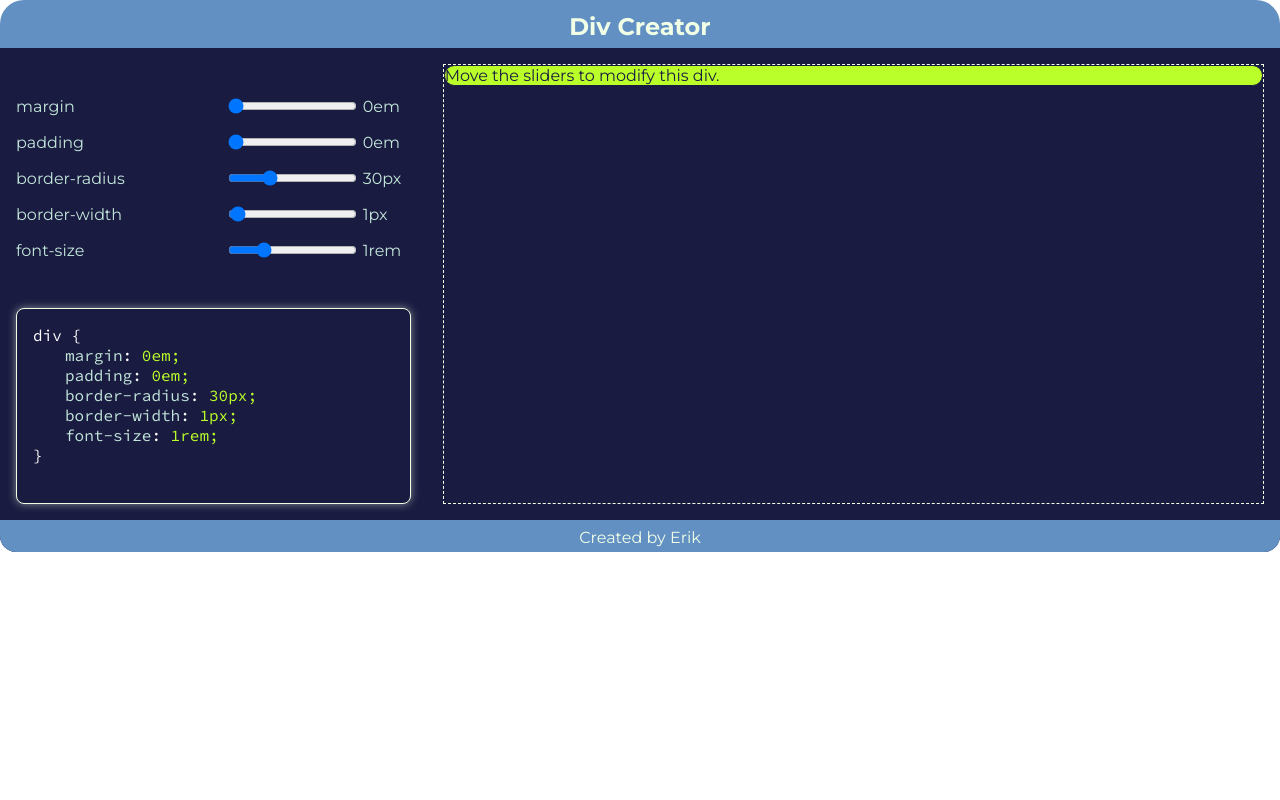
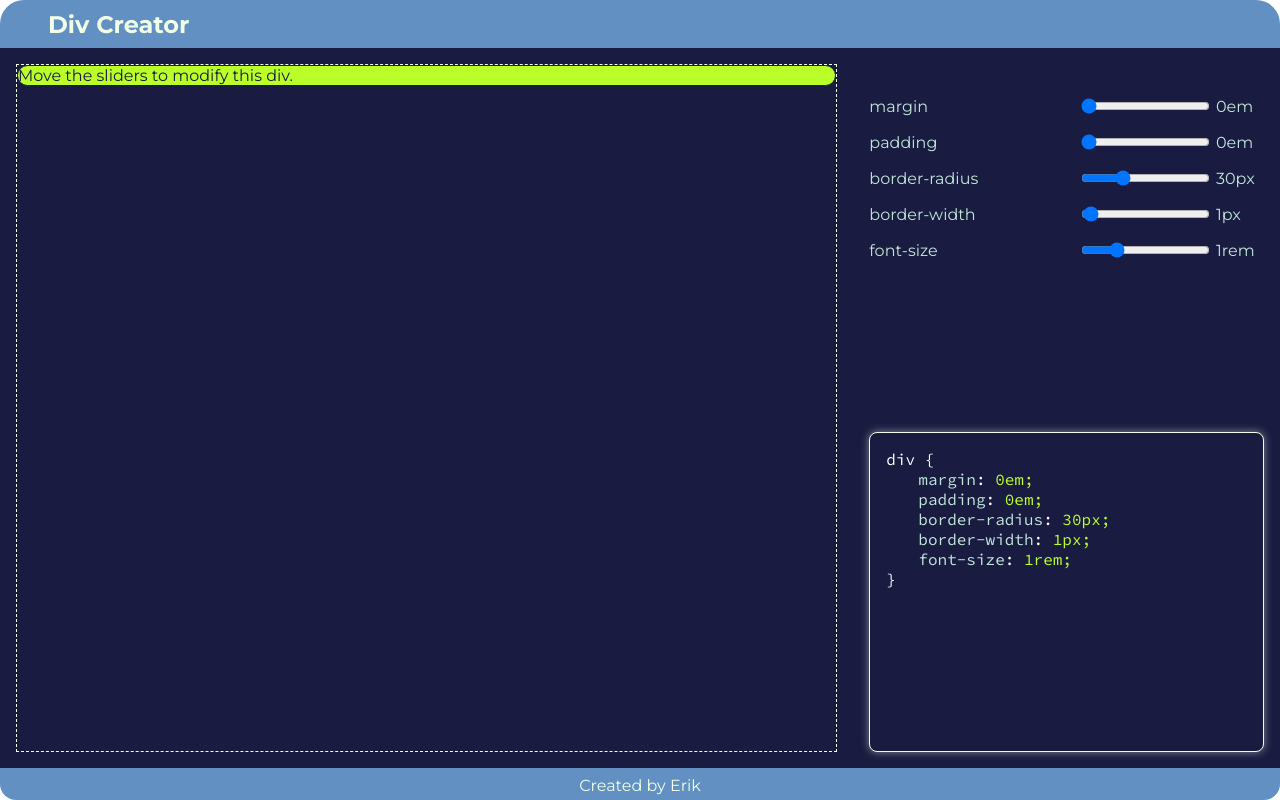
Before and after one commit to neutral-design/CardCreator, a React (Vite) app: page / in a window 1280 px wide. Built offline with nearby package versions, Linux system fonts and the light colour scheme.

Commit message:
layout changes, started settings component

```diff
--- a/src/App.css
+++ b/src/App.css
@@ -32,12 +32,28 @@ p {
   margin: 0;
 }
 header {
+  display: flex;
+  align-items: center;
   border-radius: 1em 1em 0 0;
   font-size: 1.5rem;
   font-weight: 700;
-  padding: 0.5em;
+
 
   border: none;
+}
+
+header > button {
+  border: none;
+  margin: 0 1em 0 auto;
+  font-family: 'Montserrat', sans-serif;
+  background-color: #1A1B41;
+  color: #F1FFE7;
+  padding: .5em 1em;
+  font-size: 1rem;
+  cursor: pointer;
+  border-radius: .25em;
+  text-align: center;
+  vertical-align: middle;
 }
 
 footer {
@@ -48,8 +64,8 @@ footer {
   padding-top: 1em;
   background-color: #1A1B41;
   width: 100%;
-  border-radius: 0 0  1em 1em;
-
+  /* border-radius: 0 0  1em 1em; */
+  min-height: calc(100vh - 5rem);
 
 }
 
@@ -140,18 +156,20 @@ footer {
     grid-column: 1 / 4;
   }
   .card-container {
-    grid-column: 2 / 4;
+    grid-column: 1 / 3;
     grid-row: 1 / 3;
+    height: calc(100vh - 3rem - 2em - 2em);
+    overflow: hidden;
   }
 
   .code-container {
-    grid-column: 1 / 2;
+    grid-column: 3 / 4;
     grid-row: 2 / 3;
 
 
   }
   .sliders {
-    grid-column: 1 / 2;
+    grid-column: 3 / 4;
     grid-row: 1 / 2;
   }
 
--- a/src/App.jsx
+++ b/src/App.jsx
@@ -1,8 +1,8 @@
 import { useState, useEffect } from 'react'
-
+import Settings from './Settings'
 import './App.css'
 
-const properties = [
+const data = [
   {
     name: "margin",
     realName: "margin",
@@ -53,7 +53,10 @@ const properties = [
 
 function App() {
 
+
   const [divContent, setDivContent] = useState("Move the sliders to modify this div.")
+
+  const [properties, setProperties] = useState(data)
 
   const [propData, setPropData] = useState(
     properties.reduce((accumulator, currentValue) => {
@@ -78,6 +81,33 @@ function App() {
 
   function handleTextChange(event){
     setDivContent(event.target.value)
+  }
+
+  function handleButtonClick(event){
+    console.log("Settings-button clicked!")
+  }
+
+  function updatePropFunction(propertyName, property, value){
+    console.log(propertyName)
+    console.log(property)
+    console.log(value)
+
+    setProperties(prevProperties => {
+      console.log("Prev properties: ", prevProperties)
+      const newProperties=prevProperties.map(item => {
+        if(item.name===propertyName){
+          return {
+            ...item,
+            [property]:value
+
+          }
+        }
+        return item
+      })
+      console.log("New properties: ", newProperties)
+
+      return [prevProperties]
+    })
   }
 
   useEffect(() => {
@@ -121,7 +151,15 @@ function App() {
 
   return (
     <div className="App">
-      <header><p>Div Creator</p></header>
+      <div className="settings-modal">
+        {/* <Settings propSettings={properties} updatePropFunction={updatePropFunction}/> */}
+      </div>
+      <header>
+        <p>Div Creator</p>
+        {/* <button
+          onClick={handleButtonClick}
+        >Settings</button> */}
+      </header>
       <div className="container">
 
         <div className="card-container">
@@ -141,11 +179,13 @@ function App() {
                   {stylingCode}
           &#125;
         </div>
-        <footer>
+
+
+      </div>
+
+      <footer>
           <p>Created by Erik</p>
         </footer>
-
-      </div>
 
 
 
--- /dev/null
+++ b/src/Settings.jsx
@@ -0,0 +1,75 @@
+
+function Settings(props) {
+
+    function handleChange(event){
+
+        const [propertyName, property] = event.target.name.split(" ")
+        const value=event.target.value
+
+        props.updatePropFunction(propertyName, property, value)
+
+    }
+    const propList = props.propSettings.map(property => {
+
+        return (
+            <div className="settings-list-item">
+                {property.realName}
+                <input
+                    type="text"
+
+                    onChange={handleChange}
+
+                    value={property.min}
+                    name={property.name+" min"}
+                    />
+
+                <input
+                    type="text"
+
+                    onChange={handleChange}
+
+                    value={property.max}
+                    name={property.name+" max"}
+                    />
+
+                <input
+                    type="text"
+
+                    onChange={handleChange}
+
+                    value={property.initial}
+                    name={property.name+" initial"}
+                    />
+
+                <input
+                    type="text"
+
+                    onChange={handleChange}
+
+                    value={property.step}
+                    name={property.name+" step"}
+                    />
+
+                <input
+                    type="text"
+
+                    onChange={handleChange}
+
+                    value={property.unit}
+                    name={property.name +" unit"}
+                    />
+
+            </div>
+
+        )
+    })
+
+    return (
+        <div>
+            <h1>This is the Settings-component!</h1>
+            {propList}
+        </div>
+    )
+}
+
+export default Settings
```
